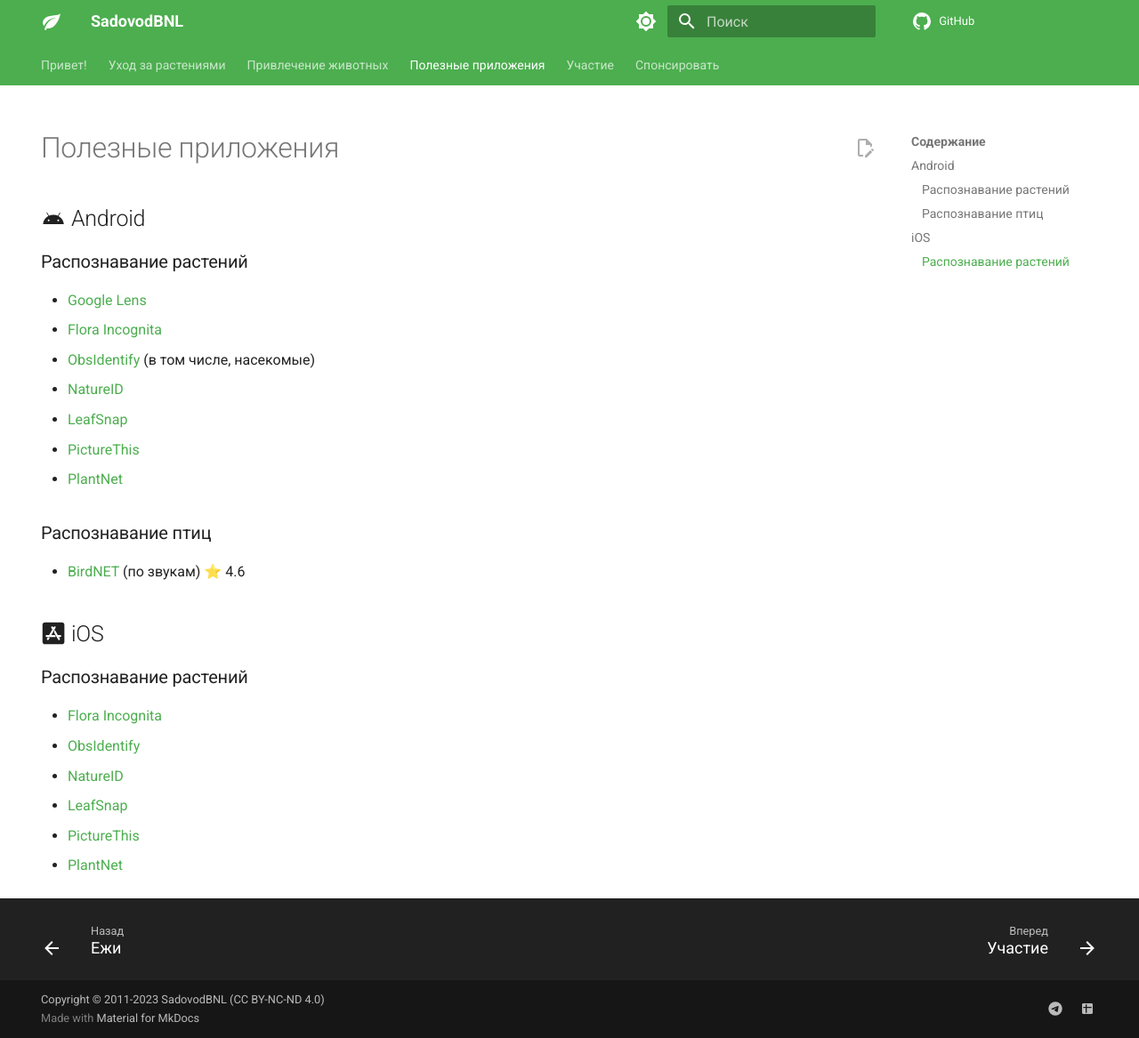
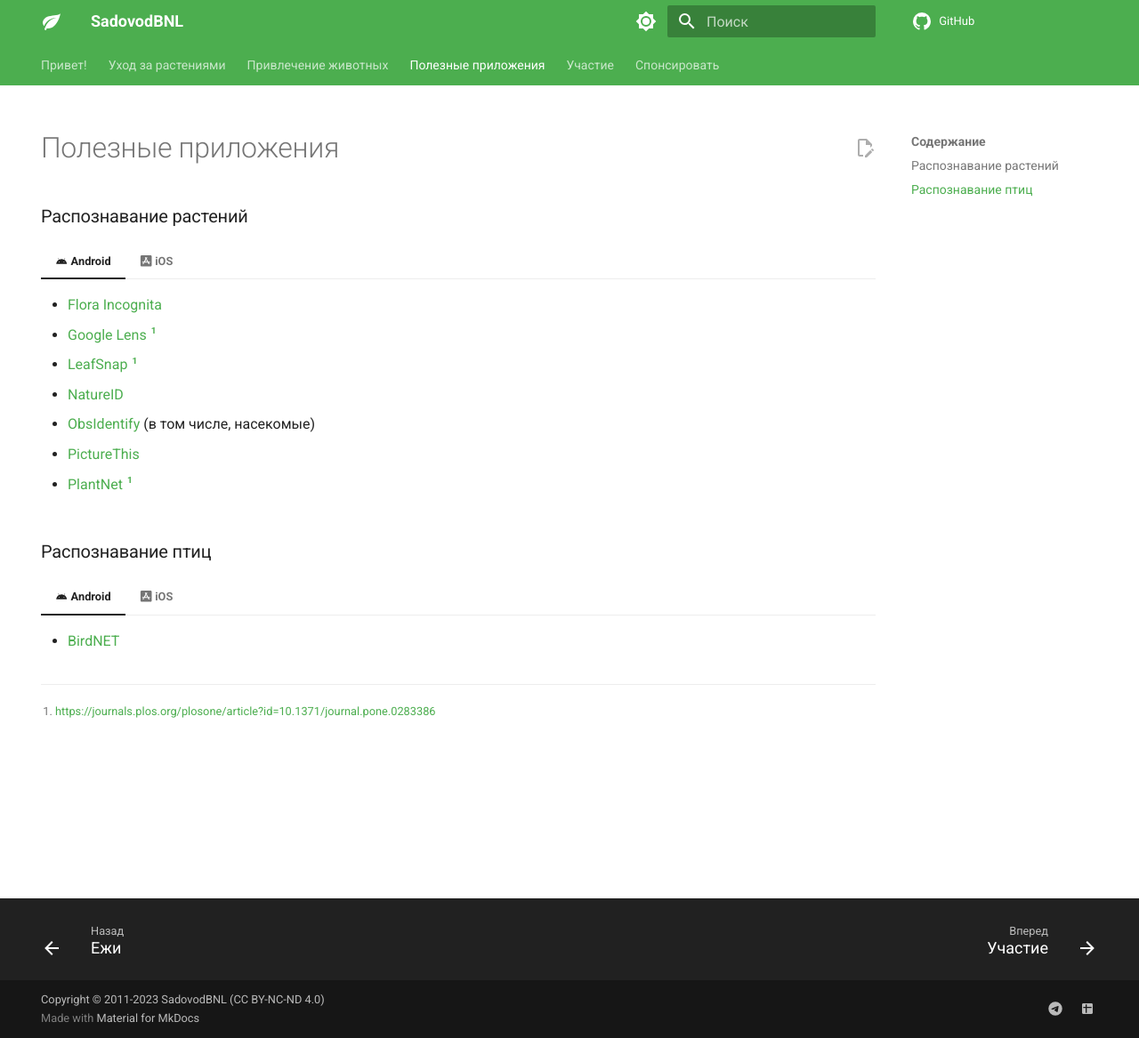
Before and after one commit to eigenein/sadovod-bnl, an MkDocs documentation site: the page built from docs/apps.md, in a window 1280 px wide and 1167 px high. Shown: the whole window at 89% size. Built offline with MkDocs 1.6.1 and Material for MkDocs 9.7.7, drawn with Linux system fonts in a browser that asks for light colours; comment, search, counter and statistics services are not loaded.

Commit message:
Improve the apps page

```diff
--- a/docs/apps.md
+++ b/docs/apps.md
@@ -6,29 +6,35 @@ hide:
 
 # Полезные приложения
 
-## :material-android: Android
-
 ### Распознавание растений
 
-- [Google Lens](https://play.google.com/store/apps/details?id=com.google.ar.lens)
-- [Flora Incognita](https://play.google.com/store/apps/details?id=com.floraincognita.app.floraincognita)
-- [ObsIdentify](https://play.google.com/store/apps/details?id=org.observation.obsidentify) (в том числе, насекомые)
-- [NatureID](https://play.google.com/store/apps/details?id=plant.identification.flower.tree.leaf.identifier.identify.cat.dog.breed.nature)
-- [LeafSnap](https://play.google.com/store/apps/details?id=plant.identification.snap)
-- [PictureThis](https://play.google.com/store/apps/details?id=cn.danatech.xingseus)
-- [PlantNet](https://play.google.com/store/apps/details?id=org.plantnet)
+=== ":material-android: Android"
+
+    - [Flora Incognita](https://play.google.com/store/apps/details?id=com.floraincognita.app.floraincognita)
+    - [Google Lens](https://play.google.com/store/apps/details?id=com.google.ar.lens) [^1]
+    - [LeafSnap](https://play.google.com/store/apps/details?id=plant.identification.snap) [^1]
+    - [NatureID](https://play.google.com/store/apps/details?id=plant.identification.flower.tree.leaf.identifier.identify.cat.dog.breed.nature)
+    - [ObsIdentify](https://play.google.com/store/apps/details?id=org.observation.obsidentify) (в том числе, насекомые)
+    - [PictureThis](https://play.google.com/store/apps/details?id=cn.danatech.xingseus)
+    - [PlantNet](https://play.google.com/store/apps/details?id=org.plantnet) [^1]
+
+=== ":fontawesome-brands-app-store-ios: iOS"
+
+    - [Flora Incognita](https://apps.apple.com/us/app/flora-incognita/id1297860122)
+    - [ObsIdentify](https://apps.apple.com/nl/app/obsidentify/id1464543488)
+    - [NatureID](http://apps.apple.com/us/app/natureid-plant-identification/id1476047194)
+    - [LeafSnap](https://apps.apple.com/us/app/leafsnap-plant-identification/id1487972880) [^1]
+    - [PictureThis](https://apps.apple.com/app/id1252497129)
+    - [PlantNet](https://apps.apple.com/nl/app/plantnet/id600547573) [^1]
 
 ### Распознавание птиц
 
-- [BirdNET](https://play.google.com/store/apps/details?id=de.tu_chemnitz.mi.kahst.birdnet) (по звукам) ⭐️ 4.6
+=== ":material-android: Android"
 
-## :fontawesome-brands-app-store-ios: iOS
+    - [BirdNET](https://play.google.com/store/apps/details?id=de.tu_chemnitz.mi.kahst.birdnet)
 
-### Распознавание растений
+=== ":fontawesome-brands-app-store-ios: iOS"
 
-- [Flora Incognita](https://apps.apple.com/us/app/flora-incognita/id1297860122)
-- [ObsIdentify](https://apps.apple.com/nl/app/obsidentify/id1464543488)
-- [NatureID](http://apps.apple.com/us/app/natureid-plant-identification/id1476047194)
-- [LeafSnap](https://apps.apple.com/us/app/leafsnap-plant-identification/id1487972880)
-- [PictureThis](https://apps.apple.com/app/id1252497129)
-- [PlantNet](https://apps.apple.com/nl/app/plantnet/id600547573)
+    - [BirdNET](https://apps.apple.com/nl/app/birdnet/id1541842885)
+
+[^1]: <https://journals.plos.org/plosone/article?id=10.1371/journal.pone.0283386>
```
Also changed, not shown: 1 other file.
